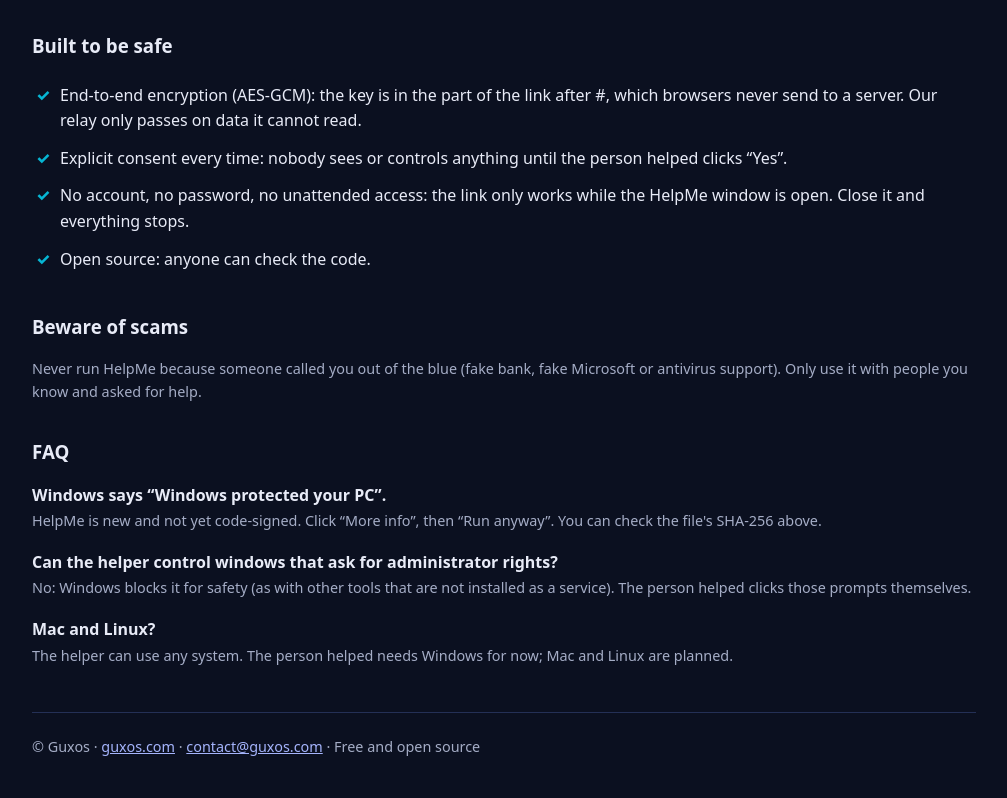
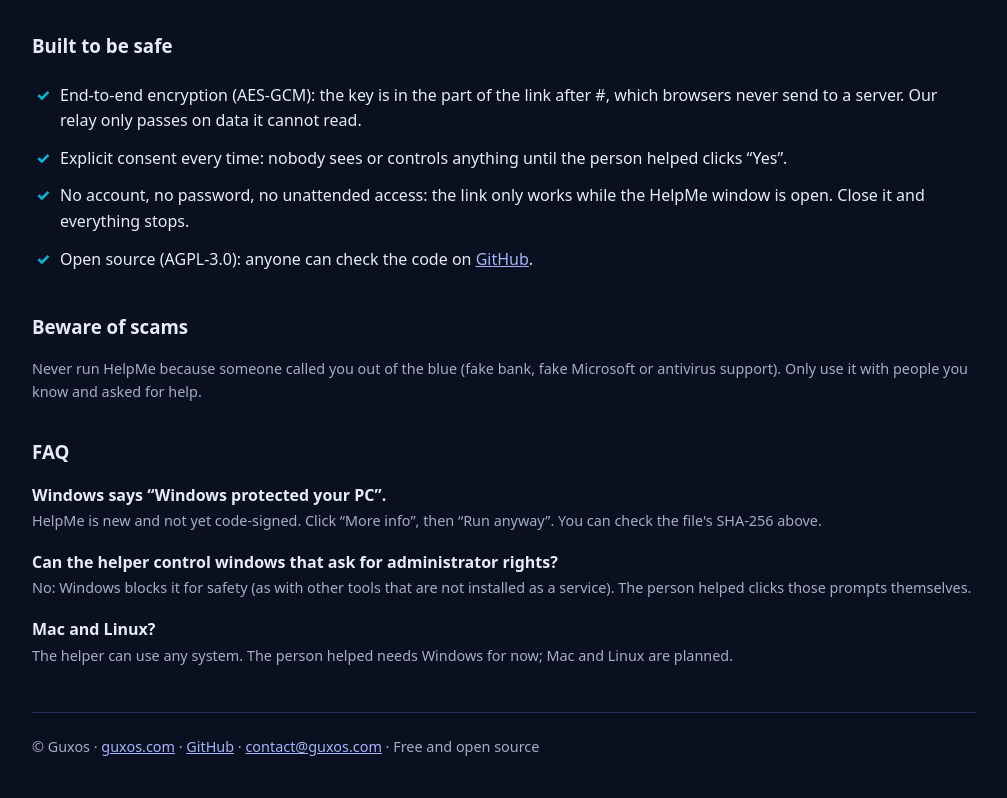
Before and after one commit to webgisman/helpme, a plain HTML site: page web/index.html in a window 1280 px wide. Shown: the part 588-1386 px from the top of the page, without its empty margins (136-1143 px from the left). Drawn offline with Linux system fonts and the light colour scheme; no server answers.

Commit message:
Link the source code from the landing page

```diff
--- a/web/index.html
+++ b/web/index.html
@@ -63,7 +63,7 @@ h3{margin:34px 0 8px}footer{border-top:1px solid var(--line);margin-top:44px;pad
     <li data-en="End-to-end encryption (AES-GCM): the key is in the part of the link after #, which browsers never send to a server. Our relay only passes on data it cannot read." data-fr="Chiffrement de bout en bout (AES-GCM) : la clé est dans la partie du lien après #, que les navigateurs n'envoient jamais à un serveur. Notre relais ne transmet que des données qu'il ne peut pas lire."></li>
     <li data-en="Explicit consent every time: nobody sees or controls anything until the person helped clicks “Yes”." data-fr="Accord explicite à chaque fois : personne ne voit ni ne contrôle rien tant que la personne aidée n'a pas cliqué sur « Oui »."></li>
     <li data-en="No account, no password, no unattended access: the link only works while the HelpMe window is open. Close it and everything stops." data-fr="Pas de compte, pas de mot de passe, pas d'accès sans surveillance : le lien ne fonctionne que tant que la fenêtre HelpMe est ouverte. Fermez-la et tout s'arrête."></li>
-    <li data-en="Open source: anyone can check the code." data-fr="Open source : tout le monde peut vérifier le code."></li>
+    <li><span data-en="Open source (AGPL-3.0): anyone can check the code on " data-fr="Open source (AGPL-3.0) : tout le monde peut vérifier le code sur "></span><a href="https://github.com/webgisman/helpme" rel="noopener">GitHub</a>.</li>
   </ul>
 
   <h3 data-en="Beware of scams" data-fr="Attention aux arnaques"></h3>
@@ -74,7 +74,7 @@ h3{margin:34px 0 8px}footer{border-top:1px solid var(--line);margin-top:44px;pad
   <p><strong data-en="Can the helper control windows that ask for administrator rights?" data-fr="La personne qui aide peut-elle utiliser les fenêtres qui demandent les droits administrateur ?"></strong><br><span class="muted" data-en="No: Windows blocks it for safety (as with other tools that are not installed as a service). The person helped clicks those prompts themselves." data-fr="Non : Windows l'empêche par sécurité (comme pour les autres outils non installés en service). La personne aidée clique elle-même sur ces fenêtres."></span></p>
   <p><strong data-en="Mac and Linux?" data-fr="Et Mac, Linux ?"></strong><br><span class="muted" data-en="The helper can use any system. The person helped needs Windows for now; Mac and Linux are planned." data-fr="La personne qui aide peut utiliser n'importe quel système. La personne aidée doit être sous Windows pour l'instant ; Mac et Linux sont prévus."></span></p>
 
-  <footer>© Guxos · <a href="/">guxos.com</a> · <a href="mailto:contact@guxos.com">contact@guxos.com</a> · <span data-en="Free and open source" data-fr="Gratuit et open source"></span></footer>
+  <footer>© Guxos · <a href="/">guxos.com</a> · <a href="https://github.com/webgisman/helpme" rel="noopener">GitHub</a> · <a href="mailto:contact@guxos.com">contact@guxos.com</a> · <span data-en="Free and open source" data-fr="Gratuit et open source"></span></footer>
 </div>
 </div>
 
```
